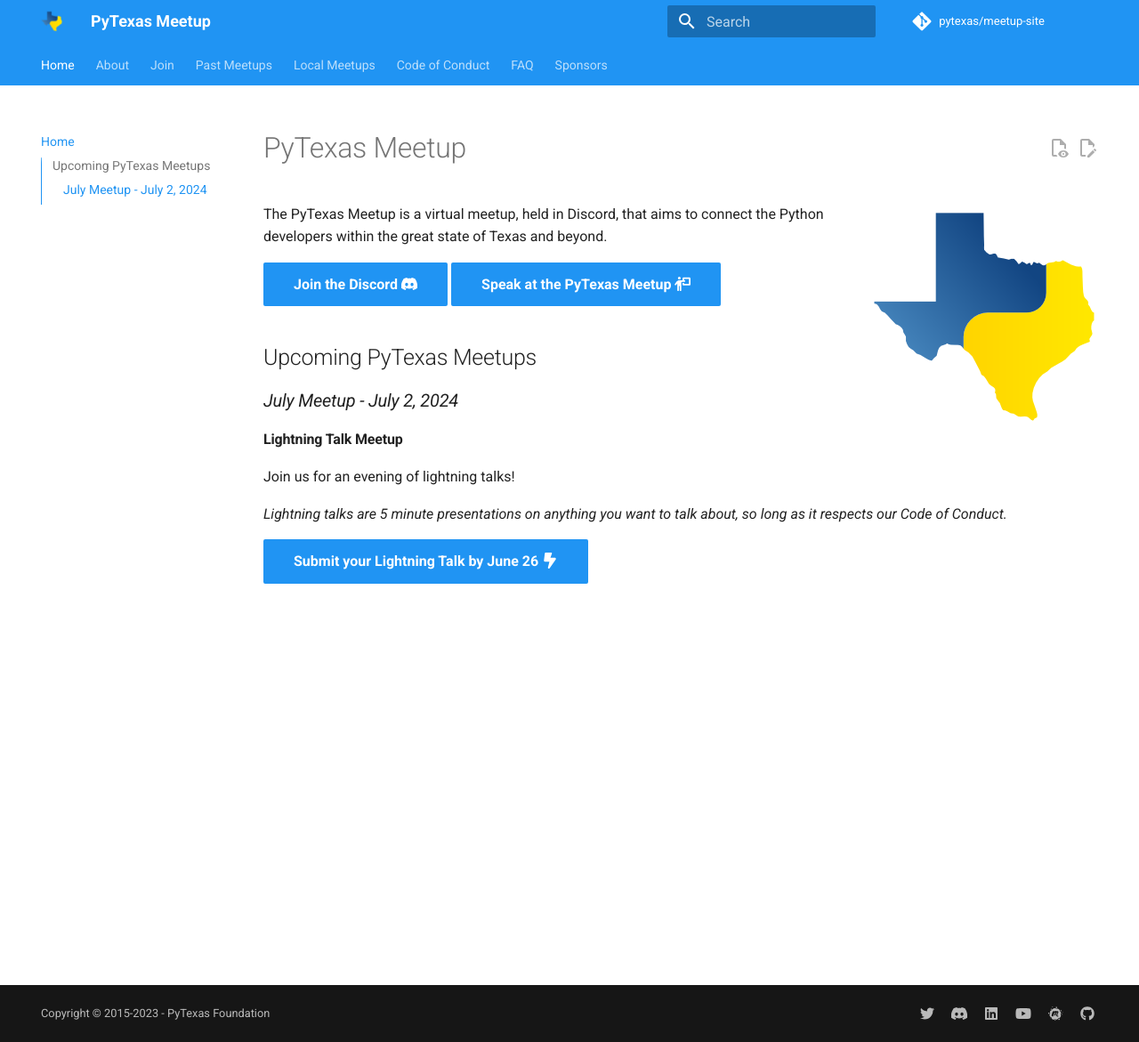
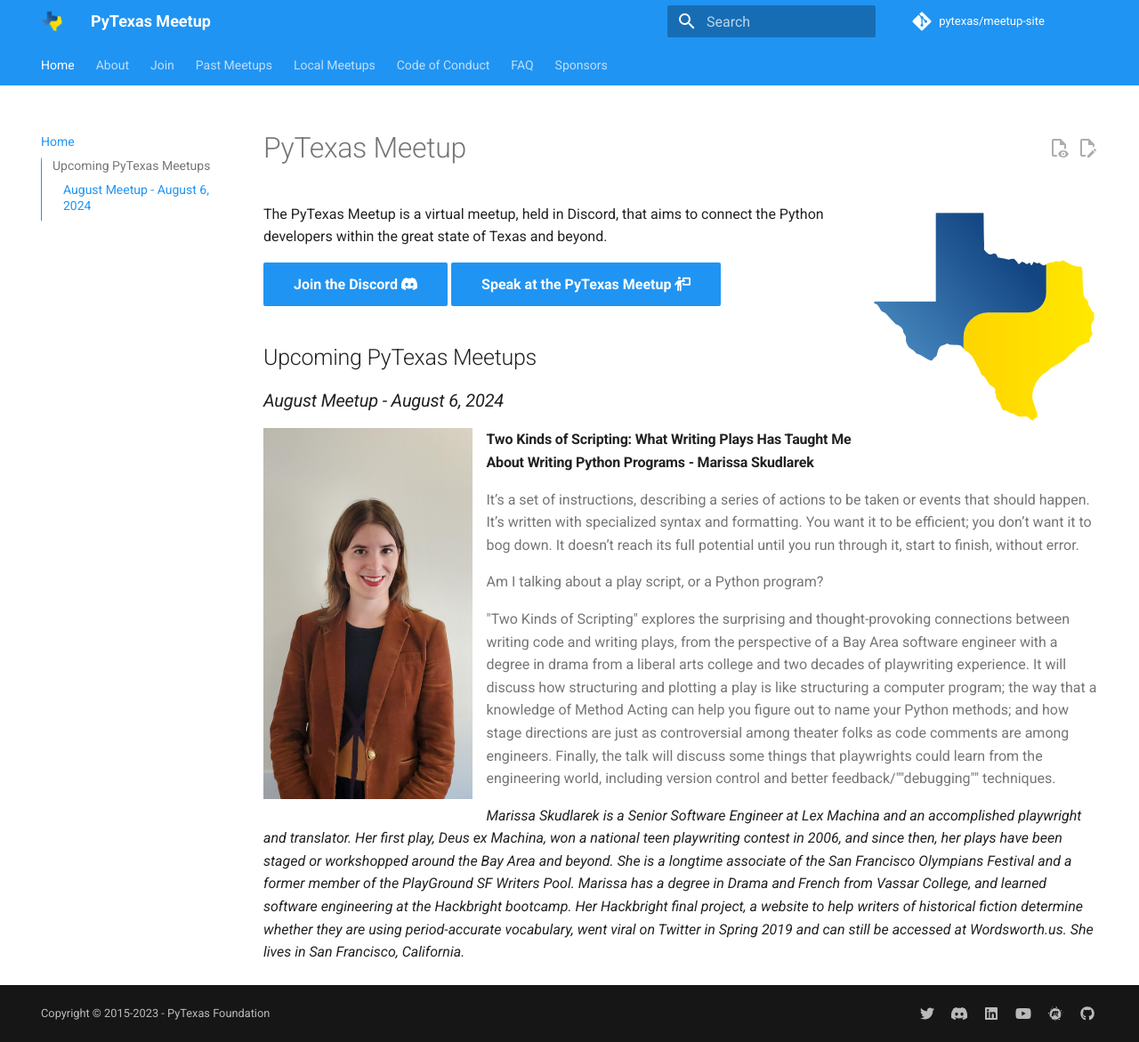
Before and after one commit to pytexas/meetup, an MkDocs documentation site: the page built from docs/index.md, in a window 1280 px wide and 1171 px high. Shown: the whole window at 89% size. Built offline with MkDocs 1.6.1 and Material for MkDocs 9.7.7, drawn with Linux system fonts in a browser that asks for light colours; comment, search, counter and statistics services are not loaded.

Commit message:
Add July and August Meetups (#22)
* Added July meetup

* Added August meetup

* Updated dependencies.

* Added dependency check

* Added photo

```diff
--- a/docs/index.md
+++ b/docs/index.md
@@ -12,13 +12,16 @@
 
 ## Upcoming PyTexas Meetups
 
-### _July Meetup - July 2, 2024_
+### _August Meetup - August 6, 2024_
 
-#### Lightning Talk Meetup
+![Moshe Zadka Avatar](./assets/images/MarissaSkudlarek.jpg){: style="height:25%;width:25%" align=left}
 
-Join us for an evening of lightning talks!
+#### Two Kinds of Scripting: What Writing Plays Has Taught Me About Writing Python Programs - Marissa Skudlarek
 
-_Lightning talks are 5 minute presentations on anything you want to talk about,
-so long as it respects our Code of Conduct._
+> It’s a set of instructions, describing a series of actions to be taken or events that should happen. It’s written with specialized syntax and formatting. You want it to be efficient; you don’t want it to bog down. It doesn’t reach its full potential until you run through it, start to finish, without error.
+>
+> Am I talking about a play script, or a Python program?
+>
+> "Two Kinds of Scripting" explores the surprising and thought-provoking connections between writing code and writing plays, from the perspective of a Bay Area software engineer with a degree in drama from a liberal arts college and two decades of playwriting experience. It will discuss how structuring and plotting a play is like structuring a computer program; the way that a knowledge of Method Acting can help you figure out to name your Python methods; and how stage directions are just as controversial among theater folks as code comments are among engineers. Finally, the talk will discuss some things that playwrights could learn from the engineering world, including version control and better feedback/""debugging"" techniques.
 
-[Submit your Lightning Talk by June 26 :fontawesome-solid-bolt-lightning:](https://forms.gle/17tK6f9BRYSouKoQ7){ .md-button .md-button--primary}
+*Marissa Skudlarek is a Senior Software Engineer at Lex Machina and an accomplished playwright and translator. Her first play, Deus ex Machina, won a national teen playwriting contest in 2006, and since then, her plays have been staged or workshopped around the Bay Area and beyond. She is a longtime associate of the San Francisco Olympians Festival and a former member of the PlayGround SF Writers Pool. Marissa has a degree in Drama and French from Vassar College, and learned software engineering at the Hackbright bootcamp. Her Hackbright final project, a website to help writers of historical fiction determine whether they are using period-accurate vocabulary, went viral on Twitter in Spring 2019 and can still be accessed at Wordsworth.us. She lives in San Francisco, California.*
```
Also changed, not shown: docs/past_meetups/posts/2024-07-02.md (added, +29 -0 lines), requirements.txt (+78 -7 lines), docs/assets/images/MarissaSkudlarek.jpg (added), 2 other files.
